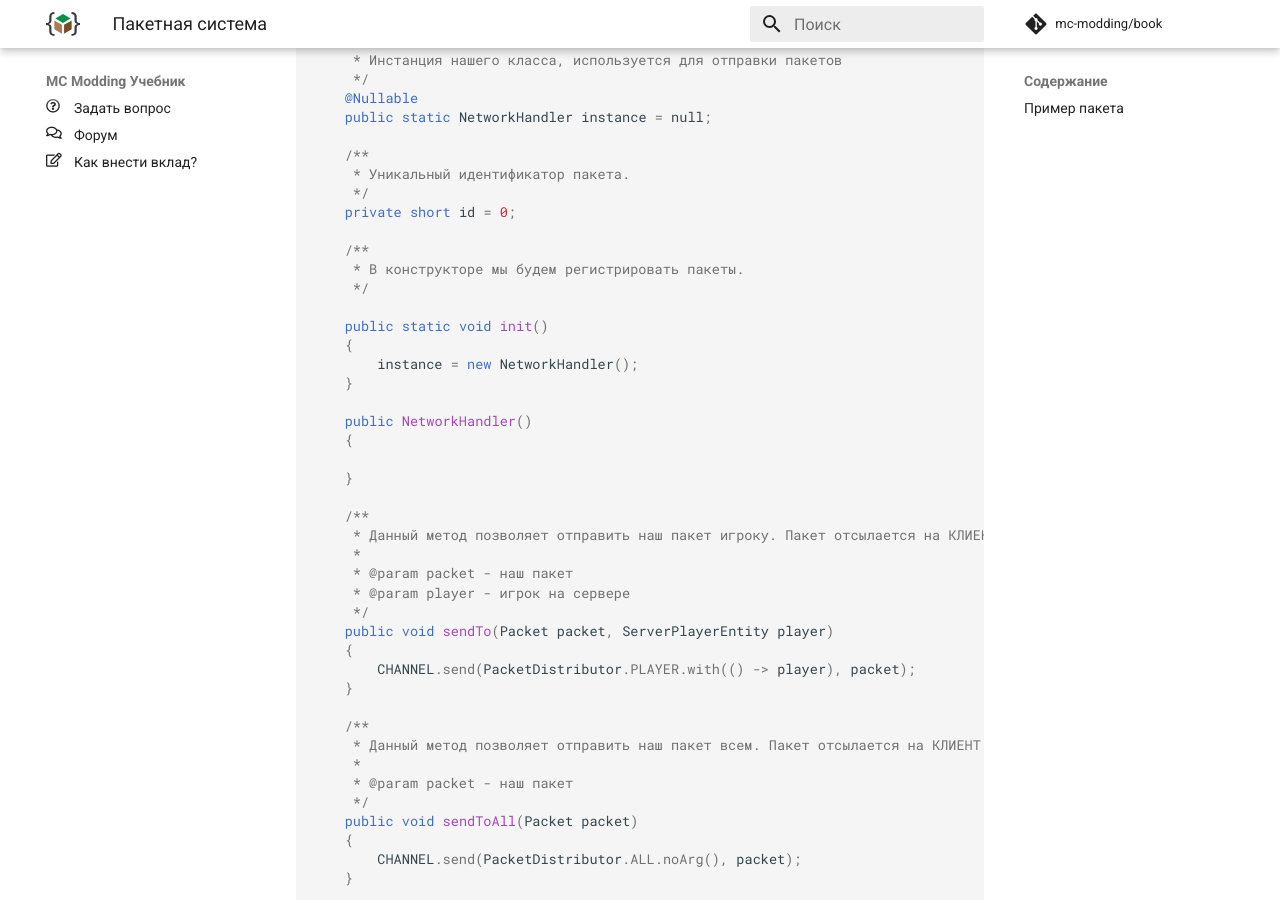
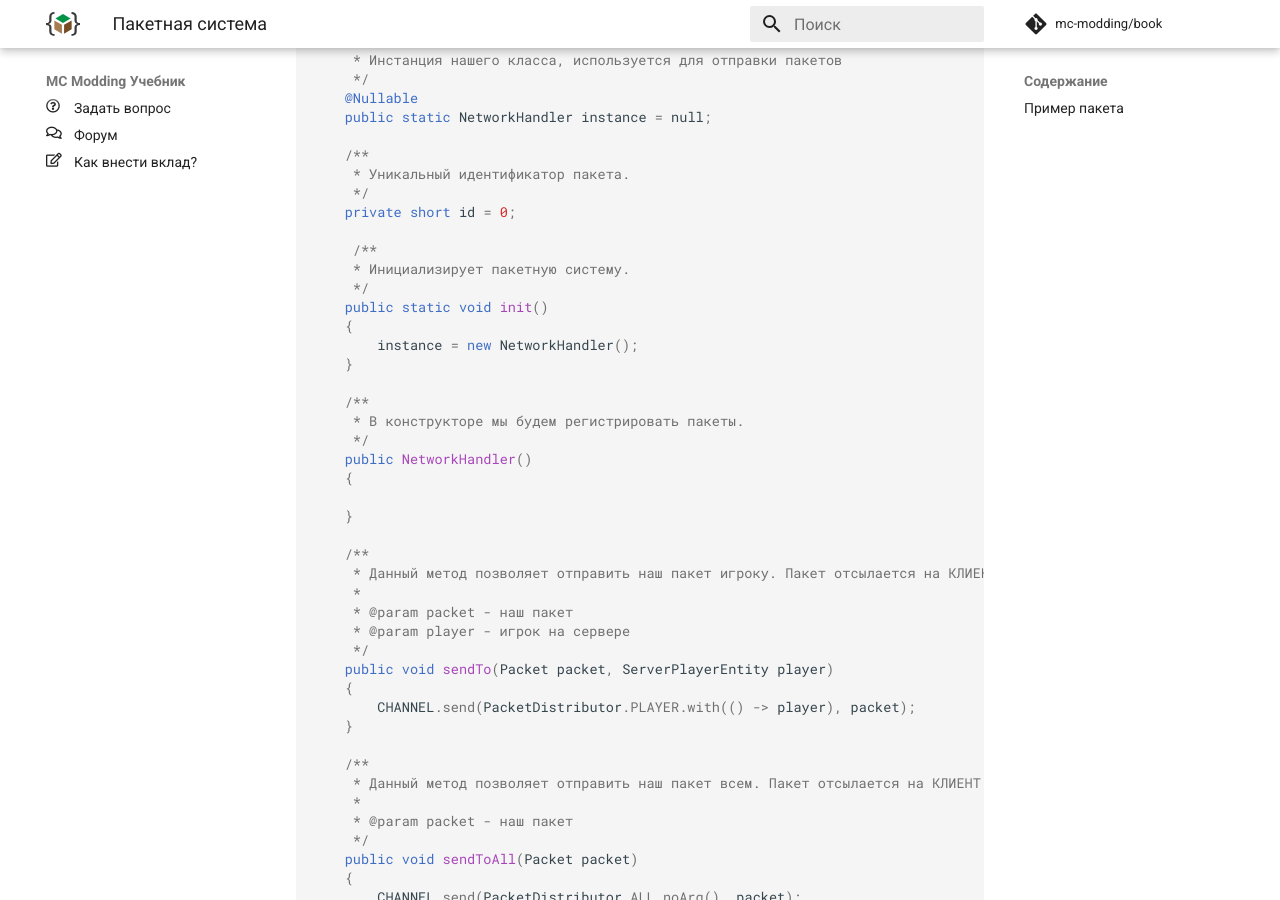
Before and after one commit to mc-modding/book, an MkDocs documentation site: the page built from docs/1.15/advanced/packet-system/index.md, in a window 1280 px wide and 900 px high, scrolled down 431 px. Built offline with MkDocs 1.6.1 and Material for MkDocs 9.7.7, drawn with Linux system fonts in a browser that asks for light colours; nearby versions of some CDN libraries; comment, search, counter and statistics services are not loaded.

Commit message:
Update index.md

```diff
--- a/docs/1.15/advanced/packet-system/index.md
+++ b/docs/1.15/advanced/packet-system/index.md
@@ -26,15 +26,17 @@ public class NetworkHandler
      */
     private short id = 0;
 
-    /**
-     * В конструкторе мы будем регистрировать пакеты.
+     /**
+     * Инициализирует пакетную систему.
      */
-
     public static void init()
     {
         instance = new NetworkHandler();
     }
 
+    /**
+     * В конструкторе мы будем регистрировать пакеты.
+     */
     public NetworkHandler()
     {
 
```
